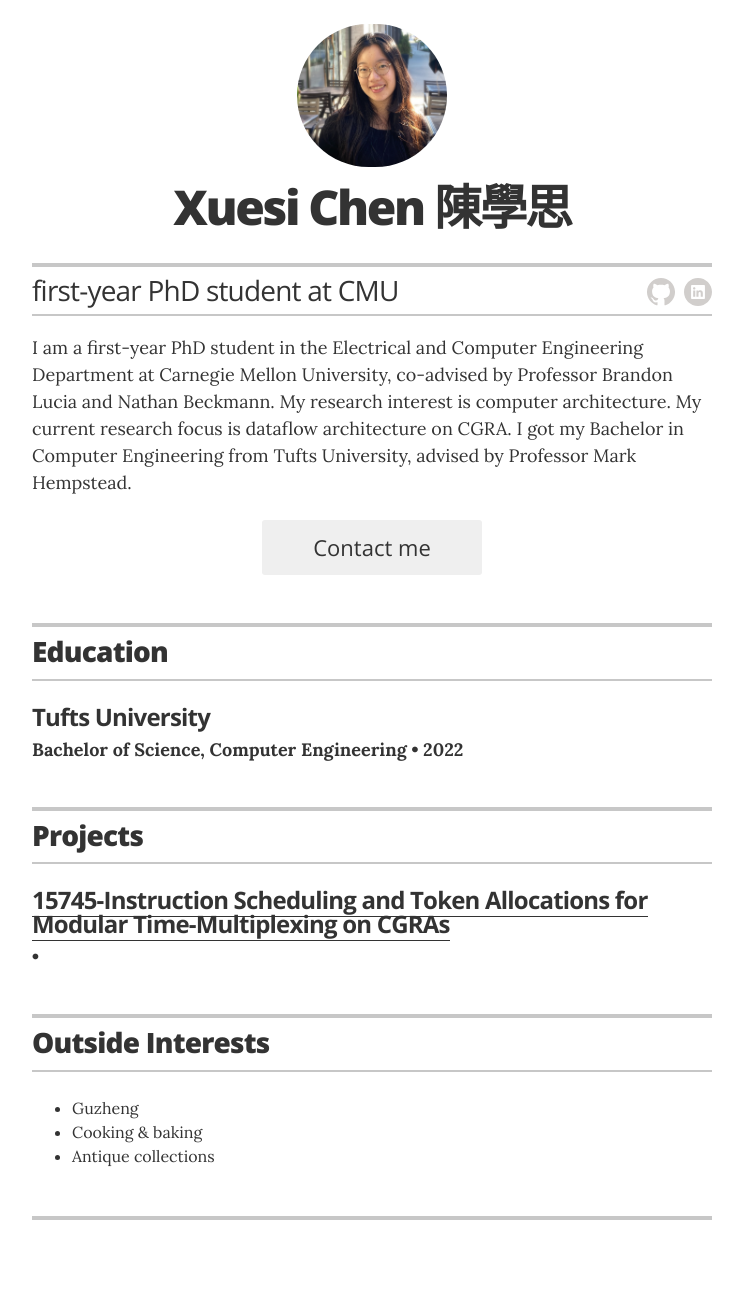
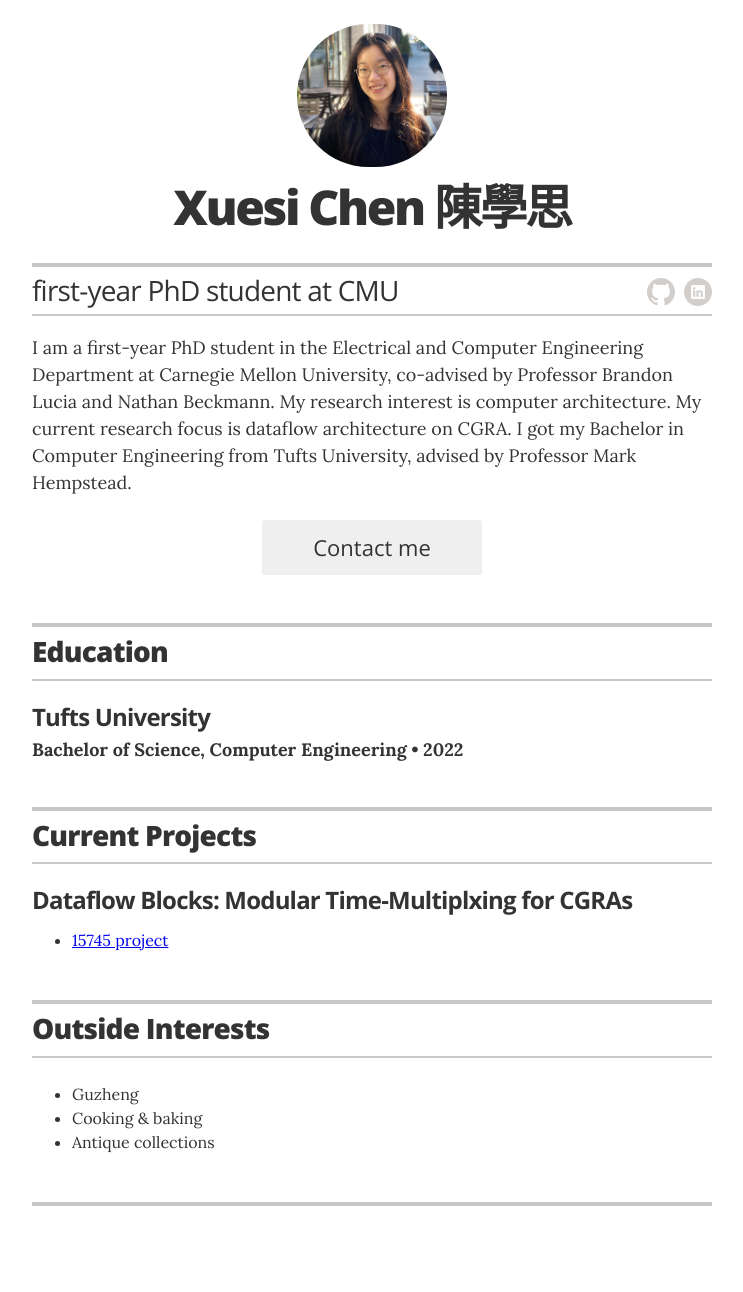
Before and after one commit to XuesiChen/xuesichen.github.io, a Jekyll site: the page built from index.html, in a window 1280 px wide. Shown: the whole page, without its empty margins (268-1011 px from the left). Built offline with Jekyll 4.4.1, drawn with Linux system fonts in a browser that asks for light colours.

Commit message:
15745 project subpage + milestone results

```diff
--- a/_data/projects.yml
+++ b/_data/projects.yml
@@ -1,3 +1 @@
-- project: 15745-Instruction Scheduling and Token Allocations for Modular Time-Multiplexing on CGRAs
-  url: "https://xuesichen.github.io/pdf/Project_Proposal.pdf"
-  # description: 15745 class project.
+- project: 'Dataflow Blocks: Modular Time-Multiplxing for CGRAs' # description: 15745 class project.
--- a/_layouts/resume.html
+++ b/_layouts/resume.html
@@ -102,15 +102,22 @@
       <!-- begin Projects -->
       <section class="content-section">
         <header class="section-header">
-          <h2>Projects</h2>
+          <h2>Current Projects</h2>
         </header>
 
         {% for project in site.data.projects %}
         <div class="resume-item" itemscope itemtype="http://schema.org/CreativeWork">
           <!-- <meta itemprop="creator" content="{{ site.resume_name }}" itemtype="http://schema.org/Person" /> -->
           <h3 class="resume-item-title" itemprop="name">{% if project.url %}<a href="{{ project.url }}" itemprop="url">{{ project.project }}</a>{% else %}{{ project.project }}{% endif %}</h3>
-          <h4 class="resume-item-details" itemprop="description">{{ project.role }}  &bull; {{ project.duration }}</h4>
-          <p class="resume-item-copy">{{ project.description }}</p>
+          <!-- <h4 class="resume-item-details" itemprop="description">{{ project.role }}  &bull; {{ project.duration }}</h4>
+          <p class="resume-item-copy">{{ project.description }}</p> -->
+          <ul>
+            {% for post in site.posts %}
+              <li>
+                <a href="{{ post.url }}">{{ post.title }}</a>
+              </li>
+            {% endfor %}
+          </ul>
         </div>
         {% endfor %}
 
```
Also changed, not shown: _layouts/project.html (added, +36 -0 lines), _posts/2023-04-12-project.md (added, +4 -0 lines), images/milestone_result.svg (added), 1 other file.
